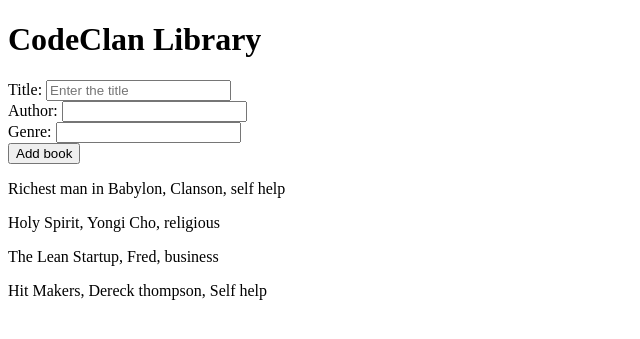
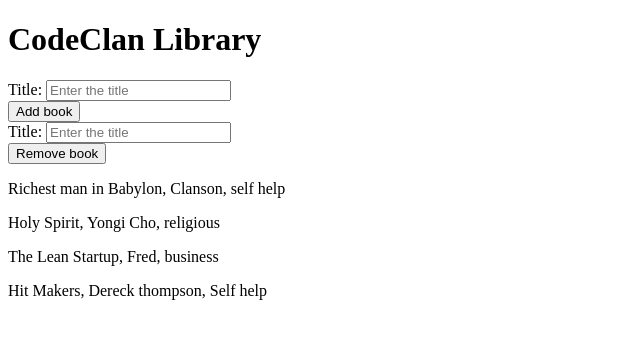
Before and after one commit to RealAlexOfori/pythonhomework, a Flask app: page /books in a window 1280 px wide. Shown: the top 339 px of the page, without its empty margins (0-640 px from the left). Run offline with Flask 2, Linux system fonts and the light colour scheme.

Commit message:
Final commit of Flask Homework

```diff
--- a/CodeClan_Library/my_web_app/controllers/controller.py
+++ b/CodeClan_Library/my_web_app/controllers/controller.py
@@ -11,17 +11,22 @@
 def show_all_books():
     return render_template('books/index.html', book_list=books)
 
-# @app.route("/books/<index>")
-# def books_show(index):
-#     book = books[int(index)]
-#     return render_template("books/show.html", book=book, index=index)
+@app.route("/books/<index>")
+def books_show(index):
+    book = books[int(index)]
+    return render_template("books/show.html", book=book, index=index)
 
-@app.route("/books", methods=["POST"])
-def books_create():
-    title = request.form["title"]
-    author = request.form["author"]
-    genre = request.form["genre"]
-    new_book = Book(title, author, genre, False)
-    add_book(new_book)
-    books.append(new_book)
-    return redirect("/books")
+@app.route('/books', methods=['POST'])
+def add_book():
+  bookTitle = request.form['title']
+  newBook = Book(title=bookTitle, author = "", genre = "")
+  books.append(newBook)
+
+  return redirect('/books')
+
+@app.route('/books/<index>/delete', methods=['POST'])
+def remove_book():
+  book_to_be_removed = [book for book in books if book.title == request.form["book_name"]]
+  books.remove(book_to_be_removed[0])
+
+  return redirect('/books')
--- a/CodeClan_Library/my_web_app/models/books_list.py
+++ b/CodeClan_Library/my_web_app/models/books_list.py
@@ -7,5 +7,8 @@
 
 books = [book1, book2, book3, book4]
 
-def add_book(new_book):
-    books.append(new_book)
+def add_book(newBook):
+    books.append(newBook)
+
+def remove_book(book_to_be_removed):
+    books.remove(book_to_be_removed[0])
--- a/CodeClan_Library/my_web_app/templates/books/index.html
+++ b/CodeClan_Library/my_web_app/templates/books/index.html
@@ -13,16 +13,17 @@
     <label for="title">Title:</label>
     <input type="text" name="title" id="title" placeholder="Enter the title" /><br />
 
-    <label for="author">Author:</label>
-   <input type="text"  name="author" id="author" /><br />
-
-   <label for="genre">Genre:</label>
-   <input type="text"  name="genre" id="genre" /><br />
-
    <input type="submit" value="Add book" />
 
   </form>
 
+  <form action="/books/<index>/delete" method="post">
+    <label for="title">Title:</label>
+    <input type="text" name="title" id="title" placeholder="Enter the title" /><br />
+
+   <input type="submit" value="Remove book" id="idremove" />
+
+  </form>
 
   {% for book in book_list %}
   <div>
```
